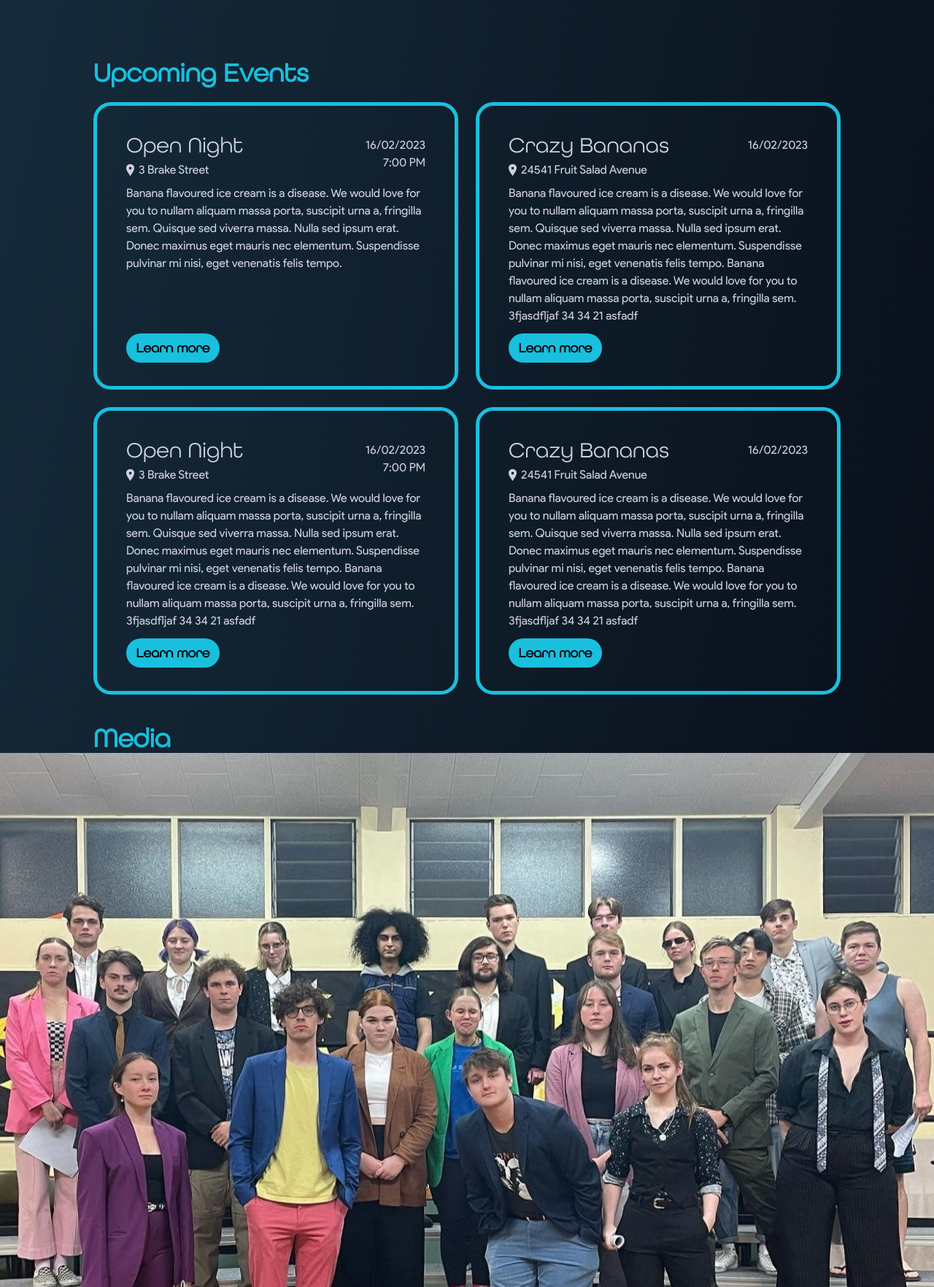
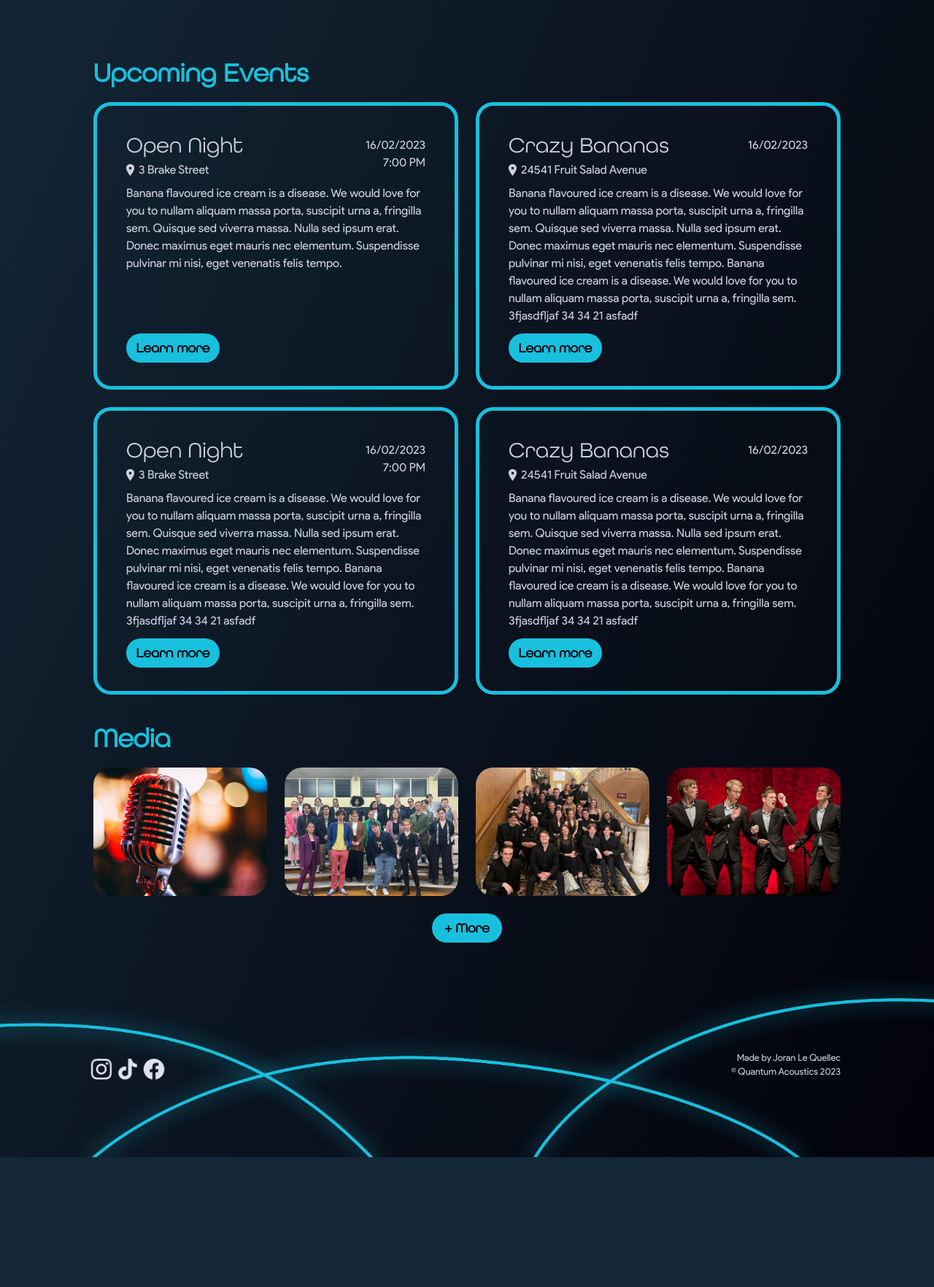
Before and after one commit to JoranQuack/QA-Website, a Flask app: template templates/home.html in a window 1280 px wide. Shown: the part 1356-3120 px from the top of the page at 73% size. After the commit the page ends 2942 px from the top, so only its background shows below. Run offline with Flask 2, Linux system fonts and the light colour scheme; the template is opened without the code that fills it, so the values that code supplies are empty; style sheets or scripts are compiled from the project's sources; some libraries are stand-ins or nearby versions.

Commit message:
footer time

```diff
--- a/static/src/input.css
+++ b/static/src/input.css
@@ -14,6 +14,10 @@
   @font-face {
     font-family: 'Product Sans';
     src: url('/static/fonts/ProductSans.ttf') format('truetype');
+  }
+
+  .ignore-padding {
+    @apply -left-9 md:-left-16 xl:-left-[10vw] relative w-screen;
   }
 
   /* TEMP */
@@ -82,6 +86,23 @@
 
   .event-button span {
     @apply font-round font-semibold text-lg text-blue-darker;
+  }
+
+  .button {
+    @apply bg-blue-qa flex justify-center items-center rounded-full w-32 h-10 m-0 mt-3;
+    @apply transition hover:opacity-50 duration-300 cursor-pointer;
+  }
+
+  .button span {
+    @apply font-round font-semibold text-lg text-blue-darker;
+  }
+
+  /* .media {
+    @apply;
+  } */
+
+  .media img {
+    @apply rounded-3xl h-32 md:h-44 w-screen object-cover;
   }
 
   /* DYNAMIC */
--- a/templates/home.html
+++ b/templates/home.html
@@ -282,18 +282,43 @@
     </div>
 
     <!-- media -->
-    <div class="mt-10 w-screen -left-9 md:-left-16 xl:-left-[10vw] relative">
-        <span class="title ml-9 md:ml-16 xl:ml-[10vw]">Media</span>
-        <div class="medias">
-            <div class="media"><img src="{{url_for('static', filename='images/uploaded/front3.jpg')}}" alt="">
+    <div class="mt-10">
+        <span class="title">Media</span>
+        <div class="grid grid-cols-2 gap-6 md:grid-cols-4 mt-5">
+            <div class="media"><img src="{{url_for('static', filename='images/uploaded/front2.jfif')}}" alt="">
             </div>
             <div class="media"><img src="{{url_for('static', filename='images/uploaded/front3.jpg')}}" alt="">
             </div>
-            <div class="media"><img src="{{url_for('static', filename='images/uploaded/front3.jpg')}}" alt="">
+            <div class="media"><img src="{{url_for('static', filename='images/uploaded/front.JPG')}}" alt="">
+            </div>
+            <div class="media"><img src="{{url_for('static', filename='images/uploaded/front4.JPG')}}" alt="">
             </div>
         </div>
-        <div class="mt-[100vh]"></div>
+        <div class="m-3 flex justify-center">
+            <a class="button w-24"><span>+ More</span></a>
+        </div>
     </div>
+
+    <footer class="ignore-padding h-[32vw] md:h-[22vw] overflow-hidden bg-cover bg-[center_bottom_-4vw] bg-[url('/static/images/website/footer-mobile.png')]
+        md:bg-[url('/static/images/website/footer-desktop.png')] md:bg-[length:180vw] bg-no-repeat
+        flex flex-row justify-between px-9 md:px-16 xl:px-[10vw] pt-[20vw] md:pt-[10vw]">
+        <div class="flex flex-row justify-start gap-3 -ml-5 scale-75">
+            <a href="https://www.instagram.com/qachorus/" target="_blank">
+                <img class="social" src="{{url_for('static', filename='images/website/instagram.png')}}"
+                    alt="Instagram">
+            </a>
+            <a href="https://www.tiktok.com/@quantumacoustics" target="_blank">
+                <img class="social" src="{{url_for('static', filename='images/website/tiktok.png')}}" alt="TikTok">
+            </a>
+            <a href="https://www.facebook.com/qachorus" target="_blank">
+                <img class="social" src="{{url_for('static', filename='images/website/facebook.png')}}" alt="Facebook">
+            </a>
+        </div>
+        <div class="text-right text-[2vw] mt-2 md:text-[1vw]">
+            <span>Made by Joran Le Quellec</span> <br>
+            <span>© Quantum Acoustics 2023</span>
+        </div>
+    </footer>
 
 </body>
 
```
Also changed, not shown: routes.py (+5 -5 lines), static/images/website/footer-desktop.png (added), static/images/website/footer-mobile.png (added).
